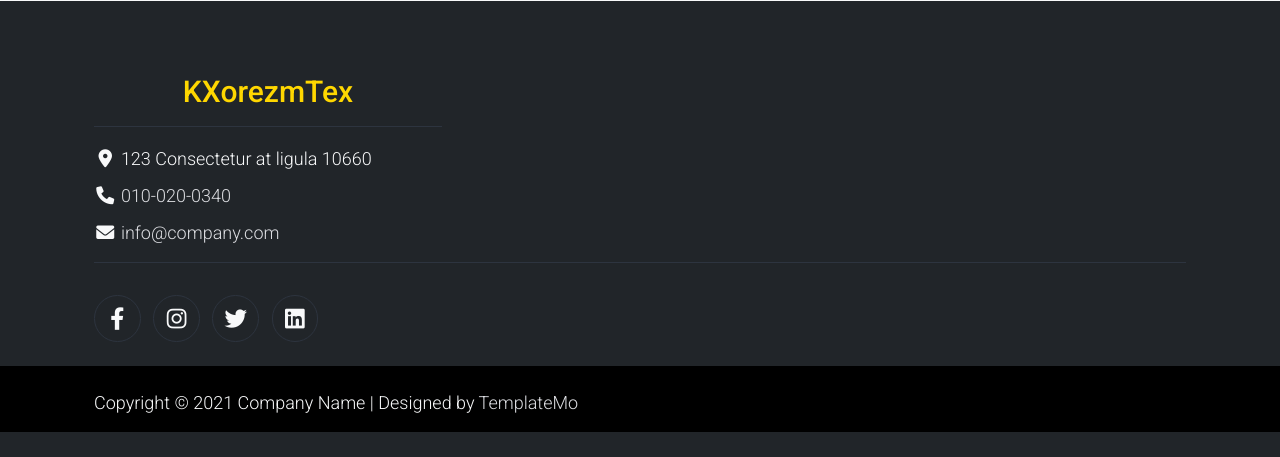
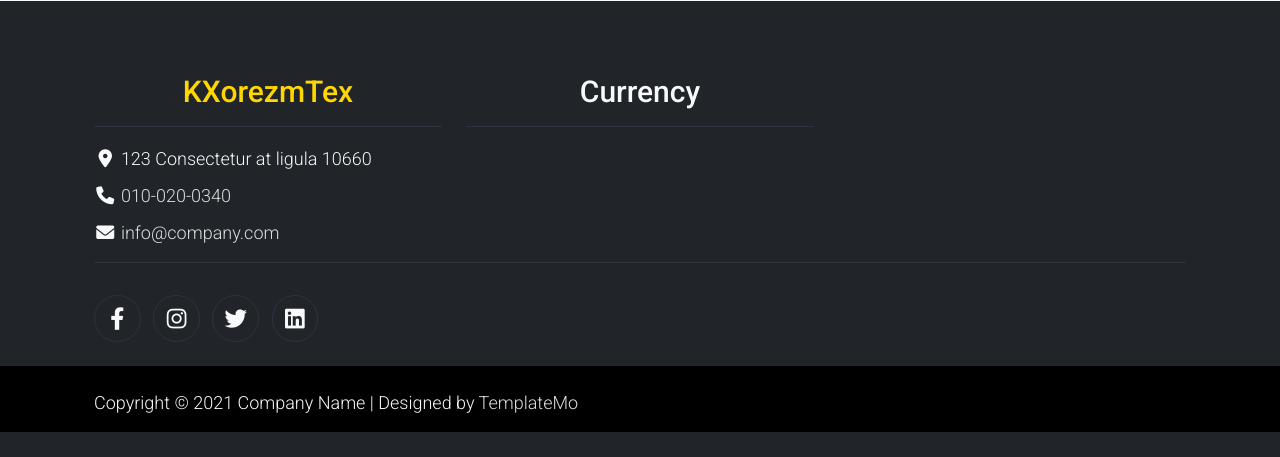
Before and after one commit to xorazmiy1996/XorazmTexDjango, a Django app: page /en/ in a window 1280 px wide. Shown: the part 3714-4171 px from the top of the page. Run offline with Django 4.2, Linux system fonts and the light colour scheme; data that the repository does not hold is empty; parts of the project's set-up code (start-up, migrations or seed data) failed here and were passed over; some libraries are stand-ins or nearby versions.

Commit message:
currency update

```diff
--- a/templates/base.html
+++ b/templates/base.html
@@ -169,6 +169,17 @@
                     </li>
                 </ul>
             </div>
+            <div class="col-md-4 pt-5">
+                    <h2 class="h2 text-light border-bottom pb-3 border-light">Currency</h2>
+                    <ul  style="text-align: left !important;" class="list-unstyled text-light footer-link-list">
+                       {% for money in currency %}
+                             <li>1USD = {{ money.value }} {{ money.code }}</li>
+                       {% endfor %}
+
+
+
+                    </ul>
+                </div>
 
             {#            <div class="col-md-4 pt-5">#}
             {#                <h2 class="h2 text-light border-bottom pb-3 border-light">Exchange rates</h2>#}
--- a/web/views.py
+++ b/web/views.py
@@ -13,40 +13,70 @@
 from .forms import ApplyForm
 from .models import Currency, Apply, News
 
-USD = Currency.objects.filter(code="USD")
-RUB = Currency.objects.filter(code="RUB")
-EUR = Currency.objects.filter(code="EUR")
-UZS = Currency.objects.filter(code="UZS")
-all_currency = Currency.objects.exclude(Q(code="USD") | Q(code="RUB") | Q(code="EUR") | Q(code="UZS"))
-currency = list(chain(USD, EUR, RUB, UZS, all_currency))
-UZS = Currency.objects.filter(code="UZS").first()
-context = {"currency": currency, "UZS": UZS}
+# USD = Currency.objects.filter(code="USD")
+# RUB = Currency.objects.filter(code="RUB")
+# EUR = Currency.objects.filter(code="EUR")
+# UZS = Currency.objects.filter(code="UZS")
+# all_currency = Currency.objects.exclude(Q(code="USD") | Q(code="RUB") | Q(code="EUR") | Q(code="UZS"))
+# currency = list(chain(USD, EUR, RUB, UZS))
+# print(currency)
+# UZS = Currency.objects.filter(code="UZS").first()
+# context = {"currency": currency, "UZS": UZS}
 
 
 # Create your views here.
 
 
 def about_company_page(request):
-
+    RUB = Currency.objects.filter(code="RUB")
+    EUR = Currency.objects.filter(code="EUR")
+    UZS = Currency.objects.filter(code="UZS")
+    currency = list(chain(EUR, RUB, UZS))
+    UZS = Currency.objects.filter(code="UZS").first()
+    context = {"currency": currency, "UZS": UZS}
     return render(request, "web/about_company.html", context)
 
 
 def our_factory_page(request):
+    RUB = Currency.objects.filter(code="RUB")
+    EUR = Currency.objects.filter(code="EUR")
+    UZS = Currency.objects.filter(code="UZS")
+    currency = list(chain(EUR, RUB, UZS))
+    UZS = Currency.objects.filter(code="UZS").first()
+    context = {"currency": currency, "UZS": UZS}
 
     return render(request, "web/our_factory.html", context)
 
 
 def our_products_page(request):
+    RUB = Currency.objects.filter(code="RUB")
+    EUR = Currency.objects.filter(code="EUR")
+    UZS = Currency.objects.filter(code="UZS")
+    currency = list(chain(EUR, RUB, UZS))
+    UZS = Currency.objects.filter(code="UZS").first()
+    context = {"currency": currency, "UZS": UZS}
     news = News.objects.all()
     context['news'] = news
     return render(request, "web/our_products.html", context)
 
 
 def contact_page(request):
+    RUB = Currency.objects.filter(code="RUB")
+    EUR = Currency.objects.filter(code="EUR")
+    UZS = Currency.objects.filter(code="UZS")
+    currency = list(chain(EUR, RUB, UZS))
+    UZS = Currency.objects.filter(code="UZS").first()
+    context = {"currency": currency, "UZS": UZS}
     return render(request, "web/contact.html", context)
 
 
 def currency_page(request):
+    RUB = Currency.objects.filter(code="RUB")
+    EUR = Currency.objects.filter(code="EUR")
+    UZS = Currency.objects.filter(code="UZS")
+    currency = list(chain(EUR, RUB, UZS))
+    UZS = Currency.objects.filter(code="UZS").first()
+    context = {"currency": currency, "UZS": UZS}
     return render(request, "web/currency.html", context)
 
 
```
